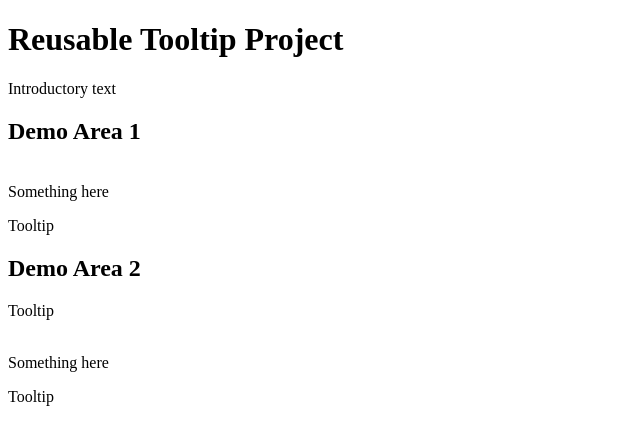
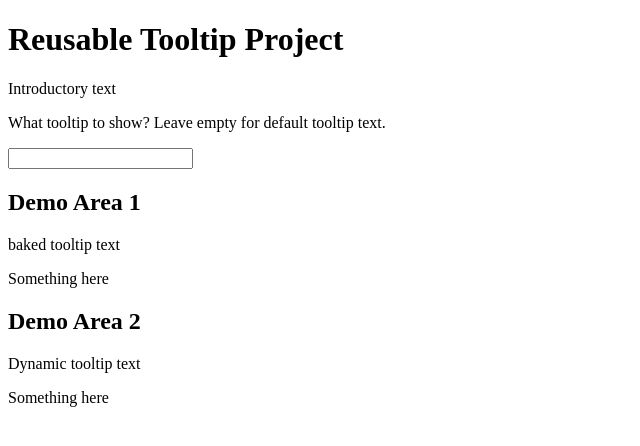
Before and after one commit to piyush-mishra-pm/Reusable-React-Tooltip, a React (Create React App) app: page / in a window 1280 px wide. Shown: the top 446 px of the page, without its empty margins (0-640 px from the left). Built offline with nearby package versions, Linux system fonts and the light colour scheme.

Commit message:
Tooltip and custom tooltip input element added.

```diff
--- a/src/App.js
+++ b/src/App.js
@@ -1,29 +1,40 @@
+import React, { useState } from "react";
+
+import Tooltip from "./components/Tooltip";
+import InputText from "./components/InputText";
+
 import "./App.css";
-import Tooltip from "./components/Tooltip";
 
 function App() {
+    const [tooltipText, setTooltipText] = useState("");
+    const onTooltipTextChange = (newTooltipText) => {
+        setTooltipText(newTooltipText);
+    };
+
     return (
         <div>
             <h1>Reusable Tooltip Project</h1>
             <section>
                 <p>Introductory text</p>
+                <p>What tooltip to show? Leave empty for default tooltip text.</p>
+                <InputText onTextChange={onTooltipTextChange} />
             </section>
             <section>
                 <h2>Demo Area 1</h2>
                 <div>
-                    <br />
-                    Something here
-                    <Tooltip />
+                    <p>baked tooltip text</p>
+                    <Tooltip content="Tooltip Baked content" direction="top">
+                        Something here
+                    </Tooltip>
                 </div>
             </section>
             <section>
                 <h2>Demo Area 2</h2>
                 <div>
-                    <Tooltip />
-                    <br />
-                    Something here
-                    <br />
-                    <Tooltip />
+                    <p>Dynamic tooltip text</p>
+                    <Tooltip content={tooltipText} direction="bottom">
+                        Something here
+                    </Tooltip>
                 </div>
             </section>
         </div>
--- /dev/null
+++ b/src/components/InputText.js
@@ -0,0 +1,25 @@
+import React, { useState } from "react";
+
+/*
+    Listens for text change input and notifies parent of the changed text input.
+*/
+
+const InputText = (props) => {
+    const [text, setText] = useState("");
+
+    const onTextChange = (newText) => {
+        setText(newText);
+        props.onTextChange(newText);
+    };
+
+    return (
+        <>
+            <label>
+                {props.label}
+                <input value={text} onChange={(e) => onTextChange(e.target.value)} />
+            </label>
+        </>
+    );
+};
+
+export default InputText;
--- /dev/null
+++ b/src/components/Tooltip.css
@@ -0,0 +1,99 @@
+/* CSS Variables */
+:root {
+    --tooltip-bg-color: black;
+    --tooltip-triangle-size: 10px;
+    --tooltip-text-color: white;
+    --tooltip-margin: 35px;
+}
+
+/* Wrapping of the content for which tooltip is shown.
+Position is kept relative, so that an absolute position
+wrt to this can be used to position tooltip content.*/
+.Tooltip-Wrapper {
+    display: inline-block;
+    position: relative;
+}
+
+/*
+    Following tooltip and arrow will be configured for 4 positions.
+*/
+/* Absolute position of tooltip helps to position the tooltip relative to the element. */
+.Tooltip-Tip {
+    position: absolute;
+    border-radius: 4px;
+    left: 50%;
+    transform: translateX(-50%);
+    padding: 6px;
+    color: var(--tooltip-text-color);
+    background: var(--tooltip-bg-color);
+    font-size: 14px;
+    font-family: sans-serif;
+    line-height: 1;
+    z-index: 9999;
+    white-space: nowrap;
+}
+
+/* CSS Bordered Triangle for Arrow*/
+.Tooltip-Tip::before {
+    content: " ";
+    border-width: var(--tooltip-triangle-size);
+    margin-left: calc(var(--tooltip-triangle-size) * -1);
+    left: 50%;
+    border: solid transparent;
+    width: 0;
+    height: 0;
+    position: absolute;
+    pointer-events: none;
+}
+/*
+    Configuring above tooltip and arrow for 4 positions.
+*/
+/* 1. Top tooltip*/
+.Tooltip-Tip.top {
+    top: calc(var(--tooltip-margin) * -1);
+}
+/* 1. Top tooltip-arrow*/
+.Tooltip-Tip.top::before {
+    top: 100%;
+    border-top-color: var(--tooltip-bg-color);
+}
+
+/* 2. Right tooltip*/
+.Tooltip-Tip.right {
+    top: 50%;
+    left: calc(100% + var(--tooltip-margin));
+    transform: translateX(0) translateY(-50%);
+}
+/* 2. Right tooltip-arrow*/
+.Tooltip-Tip.right::before {
+    top: 50%;
+    left: calc(var(--tooltip-triangle-size) * -1);
+    transform: translateX(0) translateY(-50%);
+    border-right-color: var(--tooltip-bg-color);
+}
+
+/* 3. Bottom tooltip*/
+.Tooltip-Tip.bottom {
+    bottom: calc(var(--tooltip-margin) * -1);
+}
+/* 3. Bottom tooltip-arrow*/
+.Tooltip-Tip.bottom::before {
+    bottom: 100%;
+    border-bottom-color: var(--tooltip-bg-color);
+}
+
+/* 4. Left tooltip*/
+.Tooltip-Tip.left {
+    left: auto;
+    top: 50%;
+    right: calc(100% + var(--tooltip-margin));
+    transform: translateX(0) translateY(-50%);
+}
+/* 4. Left tooltip-arrow*/
+.Tooltip-Tip.left::before {
+    left: auto;
+    top: 50%;
+    right: calc(var(--tooltip-triangle-size) * -2);
+    transform: translateX(0) translateY(-50%);
+    border-left-color: var(--tooltip-bg-color);
+}
--- a/src/components/Tooltip.js
+++ b/src/components/Tooltip.js
@@ -1,9 +1,42 @@
-import React from "react";
+import React, { useState } from "react";
 
-const Tooltip = () => {
+import "./Tooltip.css";
+
+/*
+
+Tooltip component:
+Shows a tooltip, for a wrapped JSX/HTML content. Tooltip is by default positioned top,
+has text 'Tooltip' and takes 400 ms to appear.
+Param: content (tooltip content to show), position (default as top).
+Usage: Wrap around JSX component and specify the tooltip content and other
+
+
+*/
+
+const Tooltip = (props) => {
+    const [visible, setVisible] = useState(false);
+
+    let timeoutAppear;
+
+    const showTooltip = () => {
+        timeoutAppear = setTimeout(() => {
+            setVisible(true);
+        }, props.delay || 400);
+    };
+
+    const hideTooltip = () => {
+        clearInterval(timeoutAppear);
+        setVisible(false);
+    };
+
     return (
-        <div>
-            <p>Tooltip</p>
+        /* Wrap the content with tooltip. So using a wrapper class. */
+        <div className="Tooltip-Wrapper" onMouseEnter={showTooltip} onMouseLeave={hideTooltip}>
+            {/* Content to which tooltip belongs is shown. */}
+            {props.children}
+
+            {/* Show Tooltip content only if visible option set to true. */}
+            {visible && <div className={`Tooltip-Tip ${props.direction || "top"}`}>{props.content || "Tooltip"}</div>}
         </div>
     );
 };
```
Also changed, not shown: src/components/InputText.css (added).
